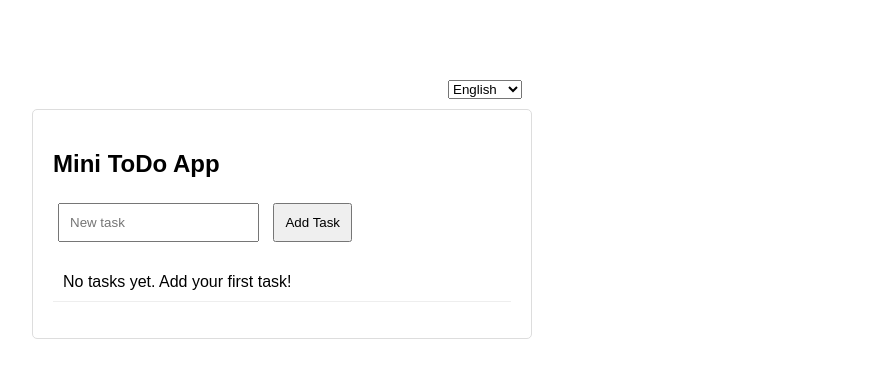
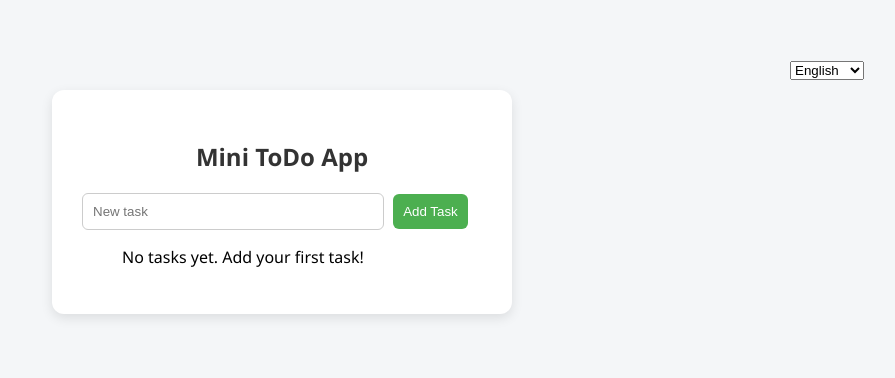
Before and after one commit to lusimarti/mini-todo, a website: page frontend/index.html in a window 1280 px wide. Shown: the whole page, without its empty margins (358-1253 px from the left). Drawn offline with Linux system fonts and the light colour scheme.

Commit message:
Add style.css and link in HTML

```diff
--- a/frontend/index.html
+++ b/frontend/index.html
@@ -4,42 +4,9 @@
   <meta charset="UTF-8">
   <meta name="viewport" content="width=device-width, initial-scale=1.0">
   <title>Mini ToDo App</title>
-  <style>
-    body {
-      font-family: Arial, sans-serif;
-      max-width: 500px;
-      margin: 50px auto;
-      padding: 20px;
-    }
-    #todoApp {
-      border: 1px solid #ddd;
-      padding: 20px;
-      border-radius: 5px;
-    }
-    input, button {
-      padding: 10px;
-      margin: 5px;
-    }
-    ul {
-      list-style: none;
-      padding: 0;
-    }
-    li {
-      padding: 10px;
-      border-bottom: 1px solid #eee;
-      display: flex;
-      justify-content: space-between;
-      align-items: center;
-    }
-    .delete-btn {
-      background: red;
-      color: white;
-      border: none;
-      padding: 5px 10px;
-      cursor: pointer;
-    }
-  </style>
+  <link rel="stylesheet" href="style.css">
 </head>
+
 <body>
   <!-- Language Switcher -->
   <div style="text-align: right; padding: 10px;">
--- a/frontend/style.css
+++ b/frontend/style.css
@@ -1,3 +1,4 @@
+/* style.css */
 body {
   font-family: 'Segoe UI', sans-serif;
   background-color: #f4f6f8;
```
Also changed, not shown: backend/server.js (+4 -4 lines).
